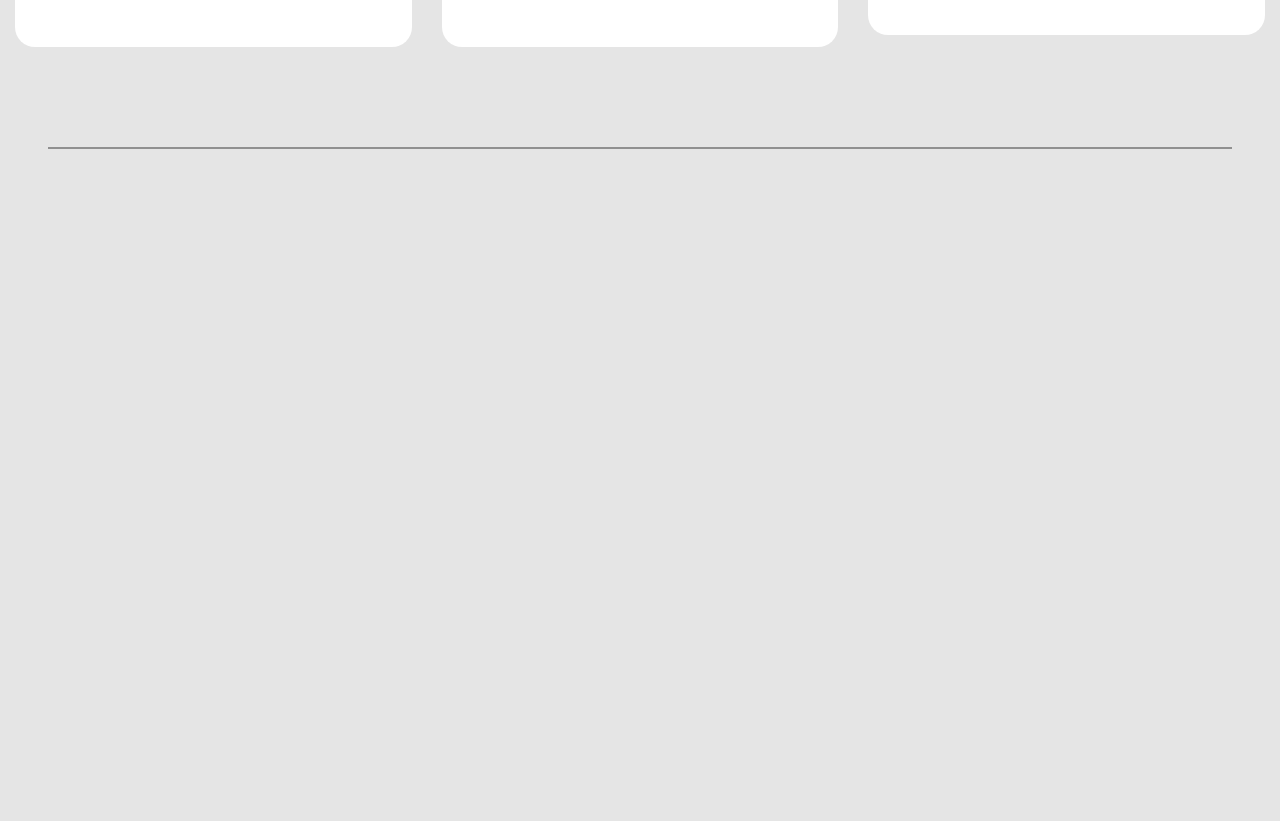
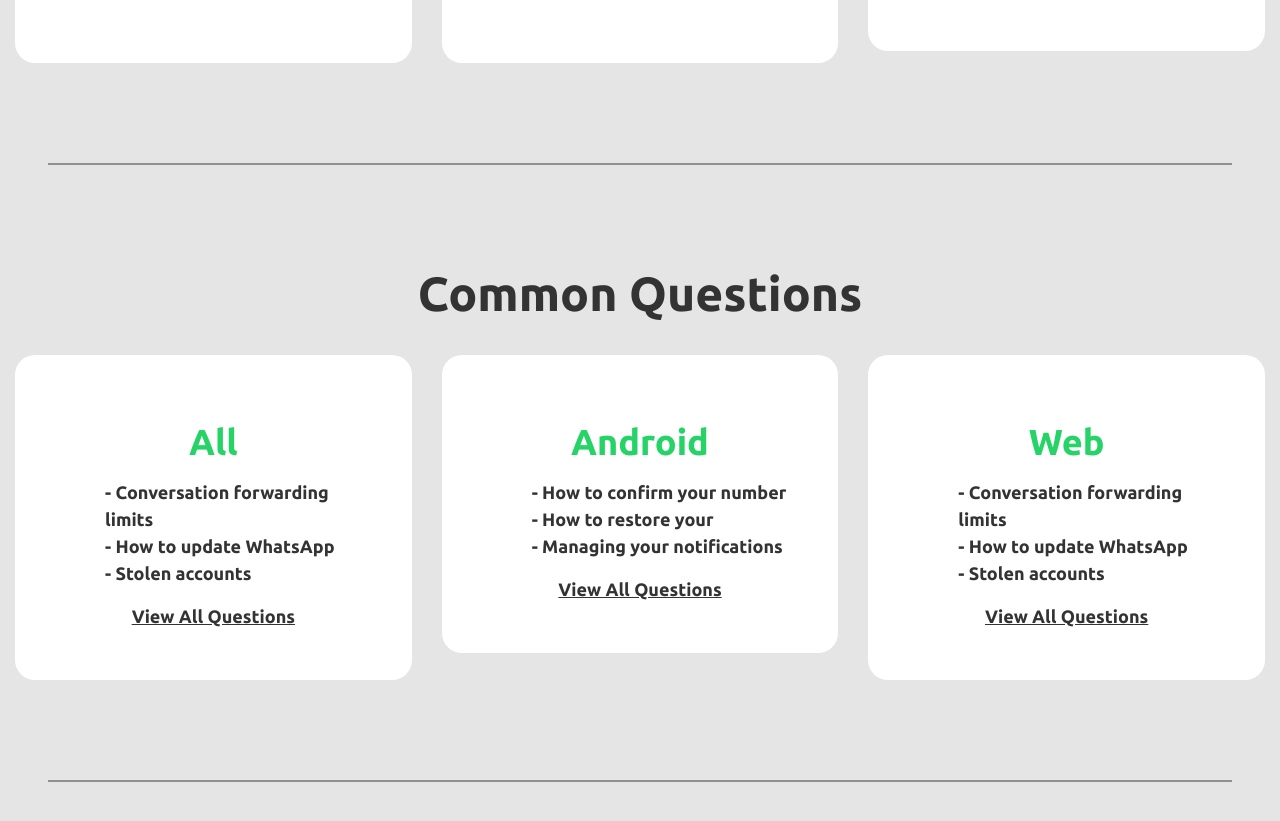
Before and after one commit to ThesllaDev/Whats-App-Landing-Page, a plain HTML site: page index.html in a window 1280 px wide. Shown: the part 3800-4621 px from the top of the page. Before the commit the page ends 4049 px from the top, so only its background shows below. Drawn offline with nearby package versions, Linux system fonts and the light colour scheme.

Commit message:
completed questions section

```diff
--- a/css/main.css
+++ b/css/main.css
@@ -120,7 +120,7 @@ blockquote p{
 
 /* SECURITY SECTION */
 
-figure{
+.cards{
     background-color: #fff;
     border-radius: 20px;
     max-height: 100%;
@@ -142,3 +142,19 @@ figure p{
 figcaption{
     color: var(--muted-color);
 }
+
+/* QUESTION SECTIONS */
+
+#faq h2{
+    color: var(--main-color);
+}
+
+#faq li{
+    font-size: 1.125em;
+}
+
+.cards a{
+    color: var(--title-color);
+    font-size: 1.125em;
+    text-decoration: underline;
+}
--- a/index.html
+++ b/index.html
@@ -165,25 +165,74 @@
                     </div>
                     <div class="row">
                         <div class="col-md-4">
+                            <div class="cards">
                                 <figure>
                                     <img src="img/icons-security-1.svg" alt="">
                                     <p><strong>Speaky freely</strong></p>
                                     <figcaption>WhatsApp's call feature allows you to talk to your friends and family, even if they are in another country. Like your messages.</figcaption>
                                 </figure>
                             </div>
+                        </div>
                         <div class="col-md-4">
+                            <div class="cards">
                                 <figure>
                                     <img src="img/icons-security-2.svg" alt="">
                                     <p><strong>Be yourself</strong></p>
                                     <figcaption>WhatsApp allows you to verify that the calls you make and the messages you send are protected with end-to-end encryption.</figcaption>
                                 </figure>
                             </div>
+                        </div>
                         <div class="col-md-4">
+                            <div class="cards">
                                 <figure>
                                     <img src="img/icons-security-3.svg" alt="">
                                     <p><strong>Messages that stay with you</strong></p>
                                     <figcaption>We believe that your messages should be in your hands only. Therefore.</figcaption>
                                 </figure>
+                            </div>
+                        </div>
+                    </div>
+                </div>
+                <div class="separation-line"></div>
+            </section>
+            <section id="faq">
+                <div class="container-fluid">
+                    <div class="row align-items-center justify-content-center">
+                        <h1>Common Questions</h1>
+                    </div>
+                    <div class="row">
+                        <div class="col-md-4">
+                            <div class="cards">
+                                <h2>All</h2>
+                                <ul class="text-left">
+                                    <li>- Conversation forwarding limits</li>
+                                    <li>- How to update WhatsApp</li>
+                                    <li>- Stolen accounts</li>
+                                </ul>
+                                <a href="https://faq.whatsapp.com/general/">View All Questions</a>
+                            </div>
+                        </div>
+                        <div class="col-md-4">
+                            <div class="cards">
+                                <h2>Android</h2>
+                                <ul class="text-left">
+                                    <li>- How to confirm your number</li>
+                                    <li>- How to restore your</li>
+                                    <li>- Managing your notifications</li>
+                                </ul>
+                                <a href="https://faq.whatsapp.com/android/">View All Questions</a>
+                            </div>
+                        </div>
+                        <div class="col-md-4">
+                            <div class="cards">
+                                <h2>Web</h2>
+                                <ul class="text-left">
+                                    <li>- Conversation forwarding limits</li>
+                                    <li>- How to update WhatsApp</li>
+                                    <li>- Stolen accounts</li>
+                                </ul>
+                                <a href="https://faq.whatsapp.com/web/">View All Questions</a>
+                            </div>
                         </div>
                     </div>
                 </div>
```
Lines whose indentation alone changed are shown as unchanged.
